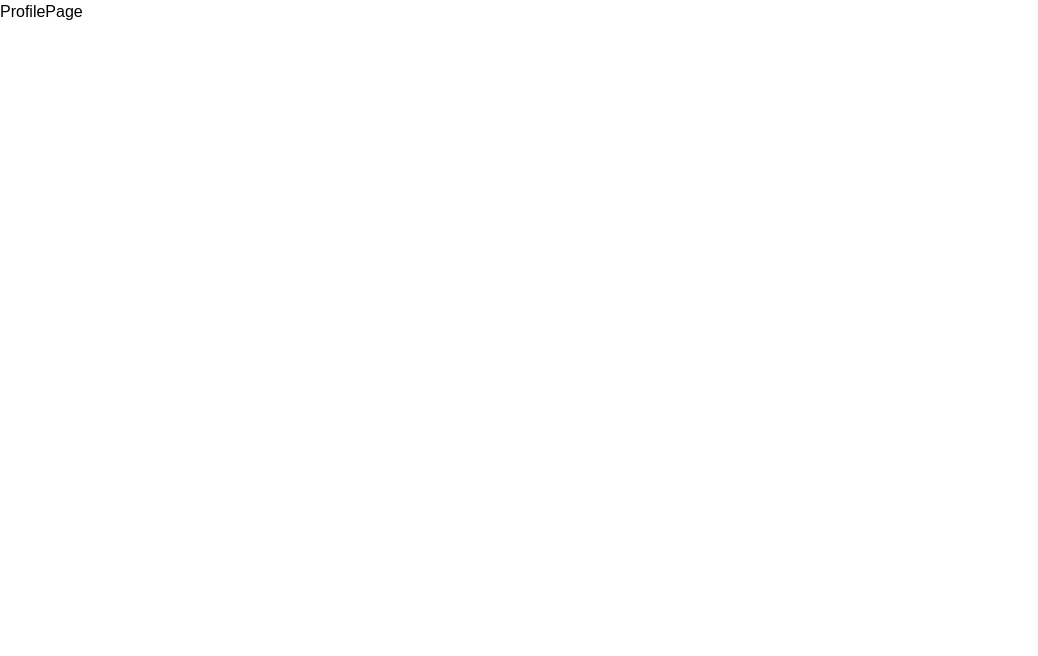
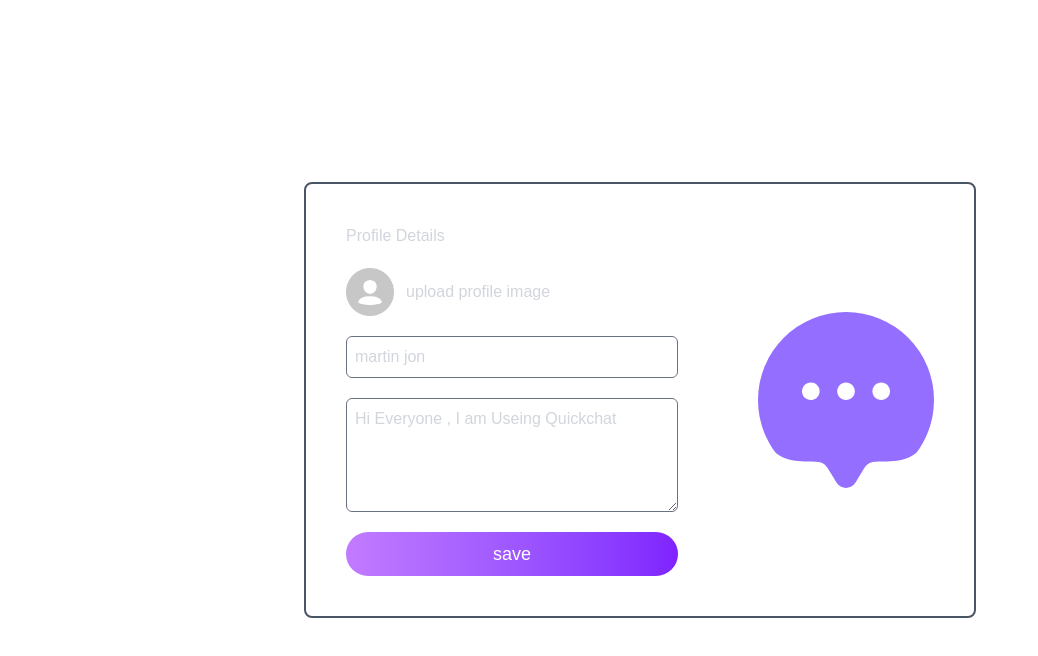
Before and after one commit to yeasin5060/chat-app, a React (Vite) app in the folder client/: page /profile in a window 1280 px wide. Shown: the top 656 px of the page, without its empty margins (0-1038 px from the left). Built offline with nearby package versions, Linux system fonts and the light colour scheme.

Commit message:
completed front-end design

```diff
--- a/client/src/pages/ProfilePage.jsx
+++ b/client/src/pages/ProfilePage.jsx
@@ -1,8 +1,35 @@
-import React from 'react'
+import React, { useState } from 'react'
+import{useNavigate} from 'react-router-dom'
+import assets from '../assets/assets';
 
 const ProfilePage = () => {
+  const [selectedImg , setSelectedImg] = useState(null);
+  const navigate = useNavigate();
+  const [name , setName] = useState('martin jon');
+  const [bio , setBio] = useState('Hi Everyone , I am Useing Quickchat')
+
+  const handleSubmit = async (e) =>{
+    e.preventDefault();
+    navigate('/')
+  }
+
   return (
-    <div>ProfilePage</div>
+    <div className='min-h-screen bg-cover bg-no-repeat flex items-center justify-center'>
+      <div className='w-5/6 max-w-2xl backdrop-blur-2xl text-gray-300 border-2 border-gray-600 flex items-center justify-between max-sm:flex-col-reverse rounded-lg'>
+        <form onSubmit={handleSubmit} className='flex flex-col gap-5 p-10 flex-1' action="">
+          <h3 className='texi-lg capitalize'>profile details</h3>
+          <label htmlFor='avatar' className='flex items-center gap-3 cursor-pointer'>
+            <input onClick={(e)=> setSelectedImg(e.target.files[0]) } type="file" id='avatar' accept='.png, .jpg, .jpeg' hidden/>
+            <img className={`w-12 h-12 ${selectedImg && 'rounded-full'}`} src={selectedImg ? URL.createObjectURL(selectedImg) : assets.avatar_icon} alt="" />
+            upload profile image
+          </label>
+          <input className='p-2 border border-gray-500 rounded-md focus:outline-none focus:ring-2 focus:ring-violet-500' type="text" placeholder='Your Name' onChange={(e)=> setName(e.target.value)} value={name} />
+          <textarea  className='p-2 border border-gray-500 rounded-md focus:outline-none focus:ring-2 focus:ring-violet-500' rows={4} onChange={(e)=> setBio(e.target.value)} value={bio}></textarea>
+          <button type='submit' className='bg-gradient-to-r from-purple-400 to-violet-600 text-white p-2 rounded-full text-lg cursor-pointer'>save</button>
+        </form>
+        <img className='max-w-44 aspect-square rounded-full mx-10 max-sm:mt-10' src={assets.logo_icon} alt="" />
+      </div>
+    </div>
   )
 }
 
```
